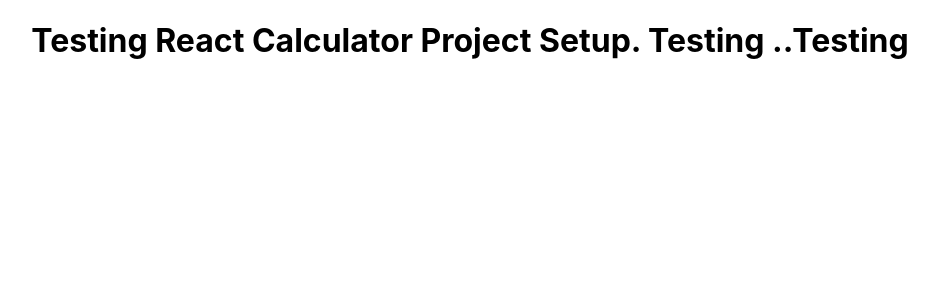
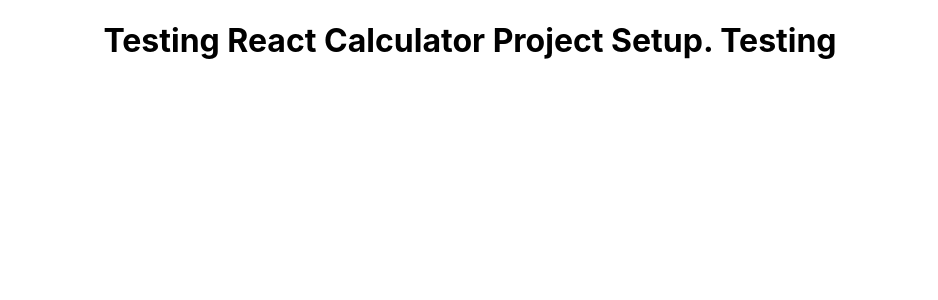
Before and after one commit to Zubenna/calculator-react, a React (Create React App) app: page / in a window 1280 px wide. Shown: the top 300 px of the page, without its empty margins (170-1108 px from the left). Built offline with nearby package versions, Linux system fonts and the light colour scheme.

Commit message:
Updating Project Files

```diff
--- a/src/App.js
+++ b/src/App.js
@@ -3,7 +3,7 @@
 function App() {
   return (
     <div className="App">
-      <h1>Testing React Calculator Project Setup. Testing ..Testing</h1>
+      <h1>Testing React Calculator Project Setup. Testing</h1>
     </div>
   );
 }
```
Also changed, not shown: 2 other files (tests, documents, lock files or other folders).
